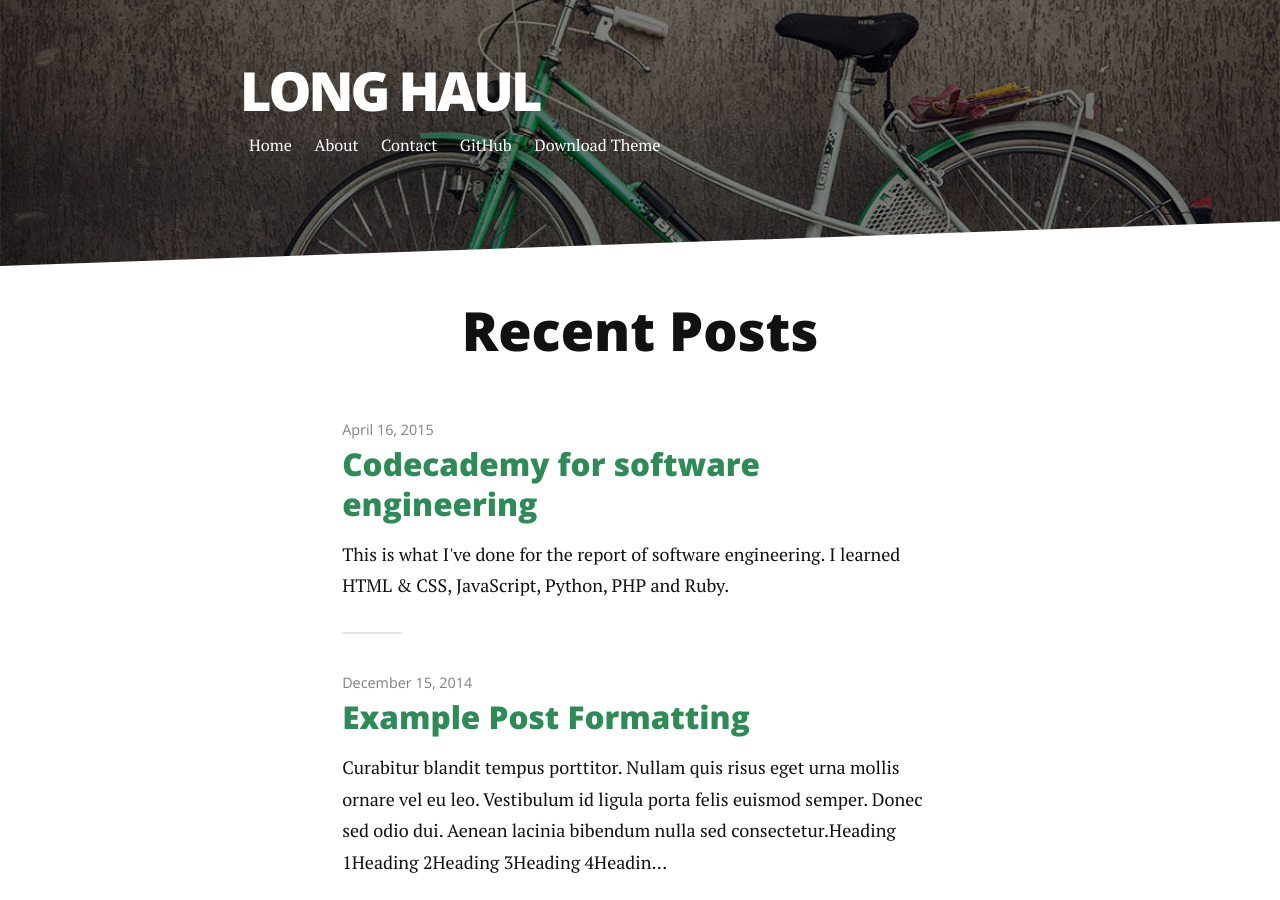
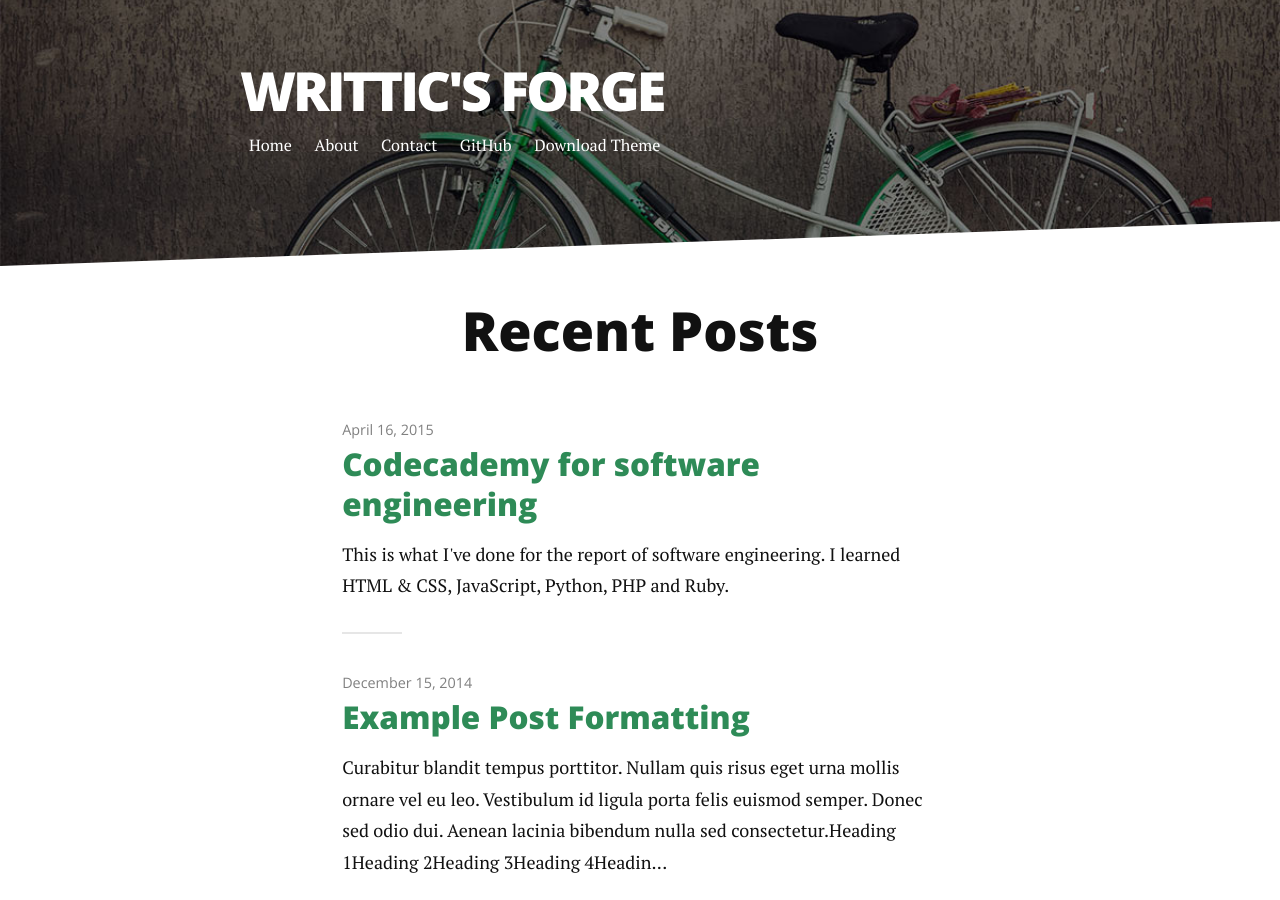
Before and after one commit to Writtic/Writtic.github.io, a Jekyll site: the page built from index.html, in a window 1280 px wide and 900 px high. Built offline with Jekyll 4.4.1, drawn with Linux system fonts in a browser that asks for light colours; nearby versions of some CDN libraries; Markdown is read by kramdown in place of the engine named in the settings; the list of posts is cut into pages by our own code.

Commit message:
Update _config.yml

```diff
--- a/_config.yml
+++ b/_config.yml
@@ -1,10 +1,10 @@
-title: Long Haul
+title: Writtic's forge
 description: Long Form Jekyll theme built with SASS / COMPASS / SUSY
 
-url: http://brianmaierjr.github.com/long-haul
-baseurl: ""
-paginate_path: "blog/page:num/"
-permalink: blog/:title/
+url: http://writtic.github.io/index.html
+baseurl: "http://writtic.github.io/index.html"
+paginate_path: "http://blog.naver.com/writtic/"
+permalink: http://blog.naver.com/writtic
 
 markdown: redcarpet
 highlighter: pygments
@@ -19,9 +19,9 @@
    url: /contact
 
 social:
-   github: brianmaierjr
-   twitter: brianmaierjr
-   facebook: brianmaierjr
-   email: brimaidesigns@gmail.com
+   github: https://github.com/Writtic
+   twitter: None
+   facebook: https://www.facebook.com/Writtic
+   email: Writtic@gmail.com
 
 google_analytics: "UA-58263416-1"
```
